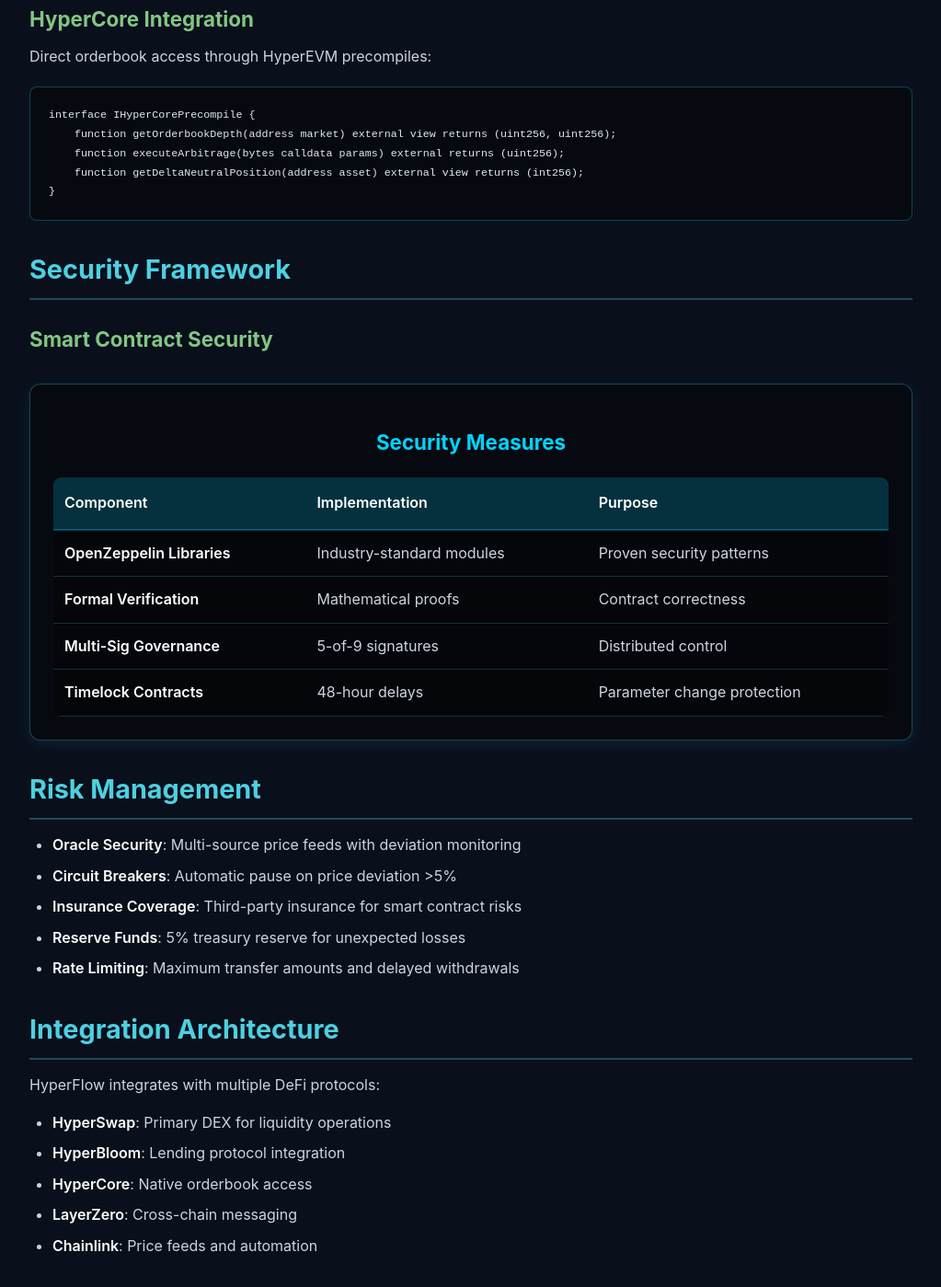
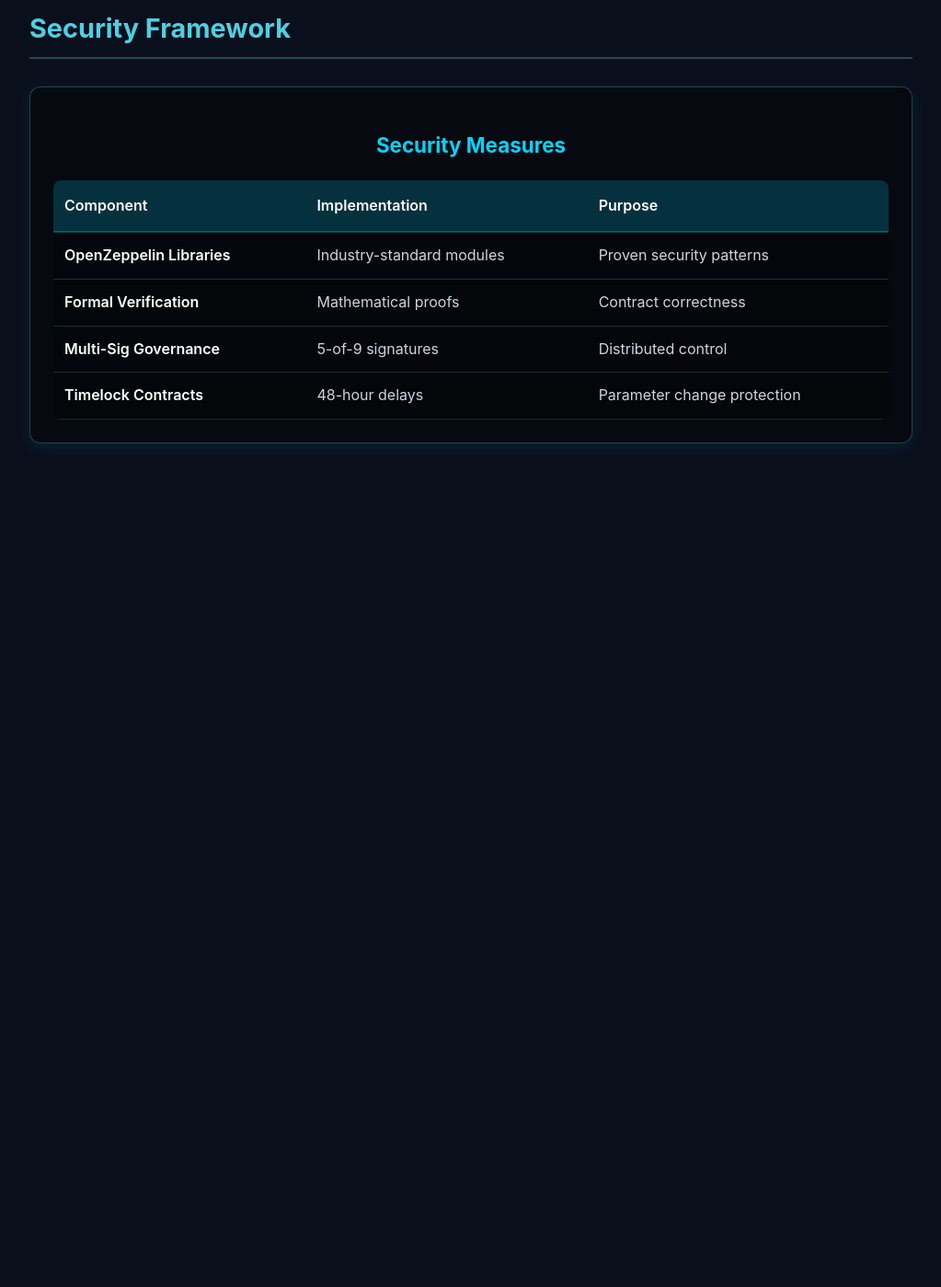
Before and after one commit to Clockerwork02/hyperflow-architecture, a plain HTML site: page index.html in a window 1280 px wide. Shown: the part 819-2218 px from the top of the page at 92% size, without its empty margins (128-1151 px from the left). After the commit the page ends 1371 px from the top, so only its background shows below. Drawn offline with Linux system fonts and the light colour scheme.

```diff
--- a/index.html
+++ b/index.html
@@ -77,6 +77,11 @@
         }
 
         ul {
+            margin: 15px 0;
+            padding-left: 25px;
+        }
+
+        ol {
             margin: 15px 0;
             padding-left: 25px;
         }
@@ -251,20 +256,7 @@
 }</code></pre>
 </div>
 
-<h3>HyperCore Integration</h3>
-<p>Direct orderbook access through HyperEVM precompiles:</p>
-
-<div class="code-block">
-<pre><code>interface IHyperCorePrecompile {
-    function getOrderbookDepth(address market) external view returns (uint256, uint256);
-    function executeArbitrage(bytes calldata params) external returns (uint256);
-    function getDeltaNeutralPosition(address asset) external view returns (int256);
-}</code></pre>
-</div>
-
 <h2>Security Framework</h2>
-
-<h3>Smart Contract Security</h3>
 <div class="table-container">
     <h4>Security Measures</h4>
     <div class="table-responsive">
@@ -301,25 +293,6 @@
         </table>
     </div>
 </div>
-
-<h2>Risk Management</h2>
-<ul>
-    <li><strong>Oracle Security</strong>: Multi-source price feeds with deviation monitoring</li>
-    <li><strong>Circuit Breakers</strong>: Automatic pause on price deviation >5%</li>
-    <li><strong>Insurance Coverage</strong>: Third-party insurance for smart contract risks</li>
-    <li><strong>Reserve Funds</strong>: 5% treasury reserve for unexpected losses</li>
-    <li><strong>Rate Limiting</strong>: Maximum transfer amounts and delayed withdrawals</li>
-</ul>
-
-<h2>Integration Architecture</h2>
-<p>HyperFlow integrates with multiple DeFi protocols:</p>
-<ul>
-    <li><strong>HyperSwap</strong>: Primary DEX for liquidity operations</li>
-    <li><strong>HyperBloom</strong>: Lending protocol integration</li>
-    <li><strong>HyperCore</strong>: Native orderbook access</li>
-    <li><strong>LayerZero</strong>: Cross-chain messaging</li>
-    <li><strong>Chainlink</strong>: Price feeds and automation</li>
-</ul>
     </div>
 </body>
 </html>
```
